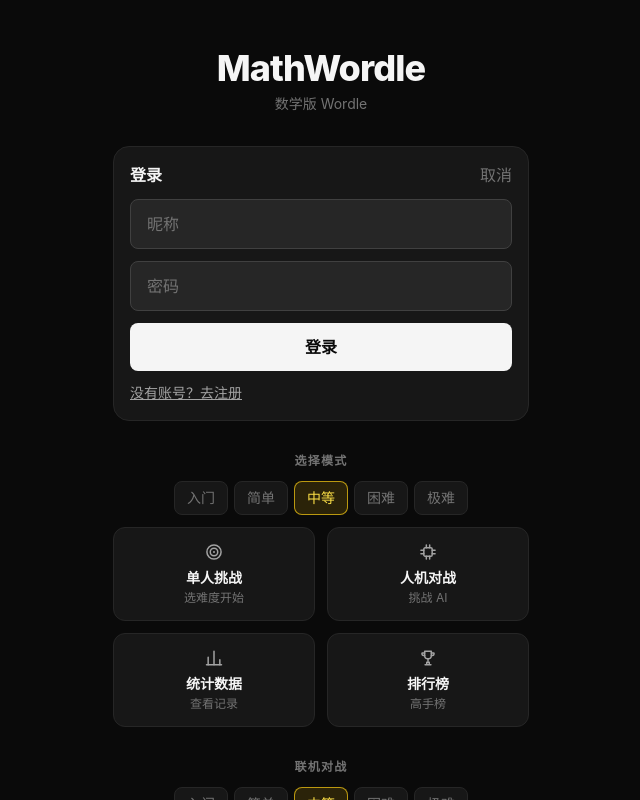
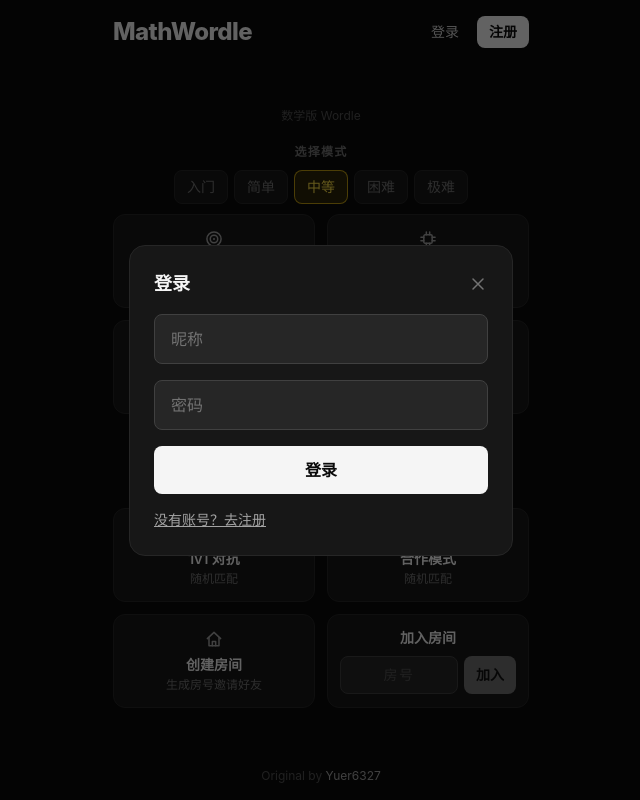
Before and after one commit to Yuer6327/Mathle, a React (Vite) app: page / in a window 1280 px wide. Both pictures are taken after a click on the button "登录". Shown: the top 800 px of the page, without its empty margins (319-959 px from the left). Built offline with nearby package versions, Linux system fonts and the light colour scheme; no server answers.

Commit message:
feat: 登录/注册移到右上角弹窗；首页一屏排版，放得下则禁用滚动

```diff
--- a/src/components/Icons.jsx
+++ b/src/components/Icons.jsx
@@ -66,6 +66,11 @@
       <circle cx="12" cy="8" r="3.5" />
       <path d="M5 20a7 7 0 0 1 14 0" />
     </>
+  ),
+  close: (
+    <>
+      <path d="M6 6l12 12M18 6L6 18" />
+    </>
   )
 };
 
--- a/src/components/MainMenu.jsx
+++ b/src/components/MainMenu.jsx
@@ -1,9 +1,9 @@
-import React, { useState } from 'react';
+import React, { useState, useEffect, useRef } from 'react';
 import { DIFFICULTY_LABELS, DIFFICULTY_ACTIVE } from '../lib/constants.js';
 import { useAuth } from '../hooks/useAuth.jsx';
 import Icon from './Icons.jsx';
 
-// 主菜单
+// 主菜单：一屏排版，登录/注册在右上角（弹窗表单）
 export default function MainMenu({ onStart, onRoomStart, onShowStats, onShowLeaderboard }) {
   const { user, loading, login, register, logout } = useAuth();
   const [authMode, setAuthMode] = useState(null);
@@ -12,6 +12,28 @@
   const [submitting, setSubmitting] = useState(false);
   const [authError, setAuthError] = useState('');
   const [roomCode, setRoomCode] = useState('');
+
+  const mainRef = useRef(null);
+  const [fits, setFits] = useState(true); // 主内容能否一页放下
+
+  // 一页放下则禁用滚动，否则主区内部滚动
+  useEffect(() => {
+    const el = mainRef.current;
+    if (!el) return;
+    const measure = () => setFits(el.scrollHeight <= el.clientHeight + 1);
+    measure();
+    const id = setTimeout(measure, 120); // 字体就绪后复测
+    let cancelled = false;
+    if (document.fonts?.ready) {
+      document.fonts.ready.then(() => { if (!cancelled) measure(); });
+    }
+    window.addEventListener('resize', measure);
+    return () => {
+      cancelled = true;
+      clearTimeout(id);
+      window.removeEventListener('resize', measure);
+    };
+  }, [user]);
 
   const handleSubmit = async () => {
     if (!formName.trim() || !formPass) {
@@ -36,6 +58,18 @@
     }
   };
 
+  const openAuth = (mode) => {
+    setAuthMode(mode);
+    setAuthError('');
+    setFormName('');
+    setFormPass('');
+  };
+
+  const switchAuth = (mode) => {
+    setAuthMode(mode);
+    setAuthError('');
+  };
+
   const [gameDiff, setGameDiff] = useState('medium'); // 单人 / 人机难度
   const [onlineDiff, setOnlineDiff] = useState('medium');
 
@@ -51,95 +85,42 @@
   };
 
   return (
-    <div className="max-w-md mx-auto px-4 py-6 space-y-8">
-      {/* 标题 */}
-      <div className="text-center pt-6">
-        <h1 className="text-4xl font-extrabold tracking-tight text-neutral-100">
-          MathWordle
-        </h1>
-        <p className="mt-1.5 text-sm text-neutral-500">数学版 Wordle</p>
-      </div>
-
-      {/* 用户区域 */}
-      <div className="bg-neutral-900 border border-neutral-800 rounded-2xl p-4">
+    <div className="h-dvh flex flex-col overflow-hidden bg-neutral-950">
+      {/* 顶栏：标题 + 右上角登录/注册 */}
+      <header className="w-full max-w-md mx-auto px-4 pt-4 flex items-center justify-between">
+        <h1 className="text-2xl font-extrabold tracking-tight text-neutral-100">MathWordle</h1>
         {loading ? (
-          <div className="text-center text-sm text-neutral-500">加载中...</div>
+          <span className="text-sm text-neutral-600 animate-pulse">加载中</span>
         ) : user ? (
-          <div className="flex items-center justify-between">
-            <div>
-              <span className="text-xs text-neutral-500">已登录</span>
-              <div className="font-bold text-neutral-100">{user.nickname}</div>
-            </div>
-            <button
-              onClick={logout}
-              className="text-sm text-neutral-500 hover:text-neutral-200 transition"
-            >
-              退出
-            </button>
-          </div>
-        ) : authMode ? (
-          <div className="space-y-3">
-            <div className="flex items-center justify-between">
-              <span className="font-semibold text-neutral-100">
-                {authMode === 'login' ? '登录' : '注册'}
-              </span>
-              <button onClick={() => setAuthMode(null)} className="text-neutral-500 hover:text-neutral-200">
-                取消
-              </button>
-            </div>
-            <input
-              type="text"
-              placeholder="昵称"
-              value={formName}
-              onChange={e => setFormName(e.target.value)}
-              className="w-full px-4 py-3 rounded-lg border border-neutral-700 bg-neutral-800 text-neutral-100 placeholder-neutral-500 focus:outline-none focus:border-neutral-400 focus:ring-1 focus:ring-neutral-400"
-            />
-            <input
-              type="password"
-              placeholder="密码"
-              value={formPass}
-              onChange={e => setFormPass(e.target.value)}
-              onKeyDown={e => e.key === 'Enter' && handleSubmit()}
-              className="w-full px-4 py-3 rounded-lg border border-neutral-700 bg-neutral-800 text-neutral-100 placeholder-neutral-500 focus:outline-none focus:border-neutral-400 focus:ring-1 focus:ring-neutral-400"
-            />
-            {authError && <div className="text-sm text-red-400">{authError}</div>}
-            <button
-              onClick={handleSubmit}
-              disabled={submitting}
-              className="w-full py-3 rounded-lg bg-neutral-100 text-neutral-950 font-bold hover:bg-neutral-200 transition disabled:opacity-40"
-            >
-              {submitting ? '处理中...' : (authMode === 'login' ? '登录' : '注册')}
-            </button>
-            {authMode === 'login' ? (
-              <button onClick={() => setAuthMode('register')} className="text-sm text-neutral-400 hover:text-neutral-200 underline">
-                没有账号？去注册
-              </button>
-            ) : (
-              <button onClick={() => setAuthMode('login')} className="text-sm text-neutral-400 hover:text-neutral-200 underline">
-                已有账号？去登录
-              </button>
-            )}
+          <div className="flex items-center gap-3">
+            <span className="text-sm font-medium text-neutral-200">{user.nickname}</span>
+            <button onClick={logout} className="text-xs text-neutral-500 hover:text-neutral-200 transition">退出</button>
           </div>
         ) : (
-          <div className="flex gap-2">
+          <div className="flex items-center gap-1.5">
             <button
-              onClick={() => setAuthMode('login')}
-              className="flex-1 py-2.5 rounded-lg bg-neutral-800 text-neutral-100 font-medium hover:bg-neutral-700 transition text-sm"
+              onClick={() => openAuth('login')}
+              className="px-3 py-1.5 rounded-lg text-sm text-neutral-300 hover:text-neutral-100 hover:bg-neutral-800 transition"
             >
               登录
             </button>
             <button
-              onClick={() => setAuthMode('register')}
-              className="flex-1 py-2.5 rounded-lg bg-neutral-800 text-neutral-100 font-medium hover:bg-neutral-700 transition text-sm"
+              onClick={() => openAuth('register')}
+              className="px-3 py-1.5 rounded-lg text-sm bg-neutral-100 text-neutral-950 font-semibold hover:bg-neutral-200 transition"
             >
               注册
             </button>
           </div>
         )}
-      </div>
+      </header>
 
+      {/* 主内容：能一页放下则不滚动 */}
+      <main ref={mainRef} className={`w-full max-w-md mx-auto px-4 flex-1 min-h-0 ${fits ? 'overflow-hidden' : 'overflow-y-auto'}`}>
+        <div className={`flex flex-col py-4 ${fits ? 'h-full justify-center' : ''}`}>
+          <p className="text-center text-xs text-neutral-600 mb-5">数学版 Wordle</p>
+          <div className="space-y-6">
             {/* 模式选择 */}
-      <section className="space-y-3">
+            <section className="space-y-2.5">
               <h2 className="text-xs font-semibold tracking-widest text-neutral-500 text-center">选择模式</h2>
               <DifficultyPicker value={gameDiff} onChange={setGameDiff} />
               <div className="grid grid-cols-2 gap-3">
@@ -151,7 +132,7 @@
             </section>
 
             {/* 联机对战 */}
-      <section className="space-y-3">
+            <section className="space-y-2.5">
               <h2 className="text-xs font-semibold tracking-widest text-neutral-500 text-center">联机对战</h2>
               <DifficultyPicker value={onlineDiff} onChange={setOnlineDiff} />
               <div className="grid grid-cols-2 gap-3">
@@ -181,8 +162,11 @@
                 </div>
               </div>
             </section>
+          </div>
+        </div>
+      </main>
 
-      <div className="text-center text-xs text-neutral-600 pt-2">
+      <footer className="w-full max-w-md mx-auto px-4 pb-4 text-center text-xs text-neutral-600">
         Original by{' '}
         <a
           href="https://yuer6327.top"
@@ -192,7 +176,53 @@
         >
           Yuer6327
         </a>
+      </footer>
+
+      {/* 登录 / 注册弹窗 */}
+      {authMode && (
+        <div className="fixed inset-0 z-50 flex items-center justify-center bg-black/60 p-4" onClick={() => setAuthMode(null)}>
+          <div className="w-full max-w-sm bg-neutral-900 border border-neutral-800 rounded-2xl p-6 space-y-4" onClick={e => e.stopPropagation()}>
+            <div className="flex items-center justify-between">
+              <h2 className="text-lg font-bold text-neutral-100">{authMode === 'login' ? '登录' : '注册'}</h2>
+              <button onClick={() => setAuthMode(null)} className="text-neutral-500 hover:text-neutral-200 transition">
+                <Icon name="close" className="w-5 h-5" />
+              </button>
             </div>
+            <input
+              type="text"
+              placeholder="昵称"
+              value={formName}
+              onChange={e => setFormName(e.target.value)}
+              className="w-full px-4 py-3 rounded-lg border border-neutral-700 bg-neutral-800 text-neutral-100 placeholder-neutral-500 focus:outline-none focus:border-neutral-400 focus:ring-1 focus:ring-neutral-400"
+            />
+            <input
+              type="password"
+              placeholder="密码"
+              value={formPass}
+              onChange={e => setFormPass(e.target.value)}
+              onKeyDown={e => e.key === 'Enter' && handleSubmit()}
+              className="w-full px-4 py-3 rounded-lg border border-neutral-700 bg-neutral-800 text-neutral-100 placeholder-neutral-500 focus:outline-none focus:border-neutral-400 focus:ring-1 focus:ring-neutral-400"
+            />
+            {authError && <div className="text-sm text-red-400">{authError}</div>}
+            <button
+              onClick={handleSubmit}
+              disabled={submitting}
+              className="w-full py-3 rounded-lg bg-neutral-100 text-neutral-950 font-bold hover:bg-neutral-200 transition disabled:opacity-40"
+            >
+              {submitting ? '处理中...' : (authMode === 'login' ? '登录' : '注册')}
+            </button>
+            {authMode === 'login' ? (
+              <button onClick={() => switchAuth('register')} className="text-sm text-neutral-400 hover:text-neutral-200 underline">
+                没有账号？去注册
+              </button>
+            ) : (
+              <button onClick={() => switchAuth('login')} className="text-sm text-neutral-400 hover:text-neutral-200 underline">
+                已有账号？去登录
+              </button>
+            )}
+          </div>
+        </div>
+      )}
     </div>
   );
 }
```
Lines whose indentation alone changed are shown as unchanged.
